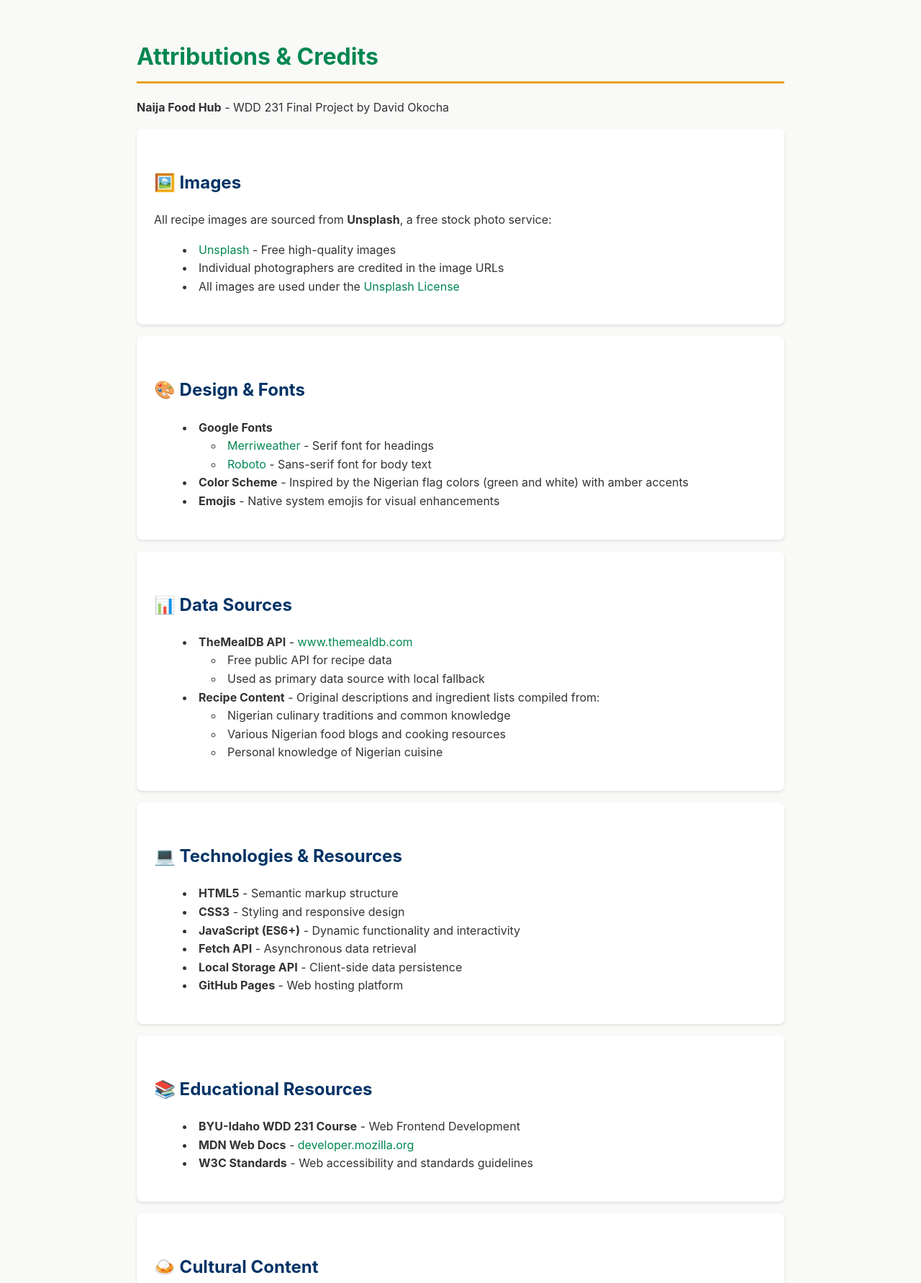
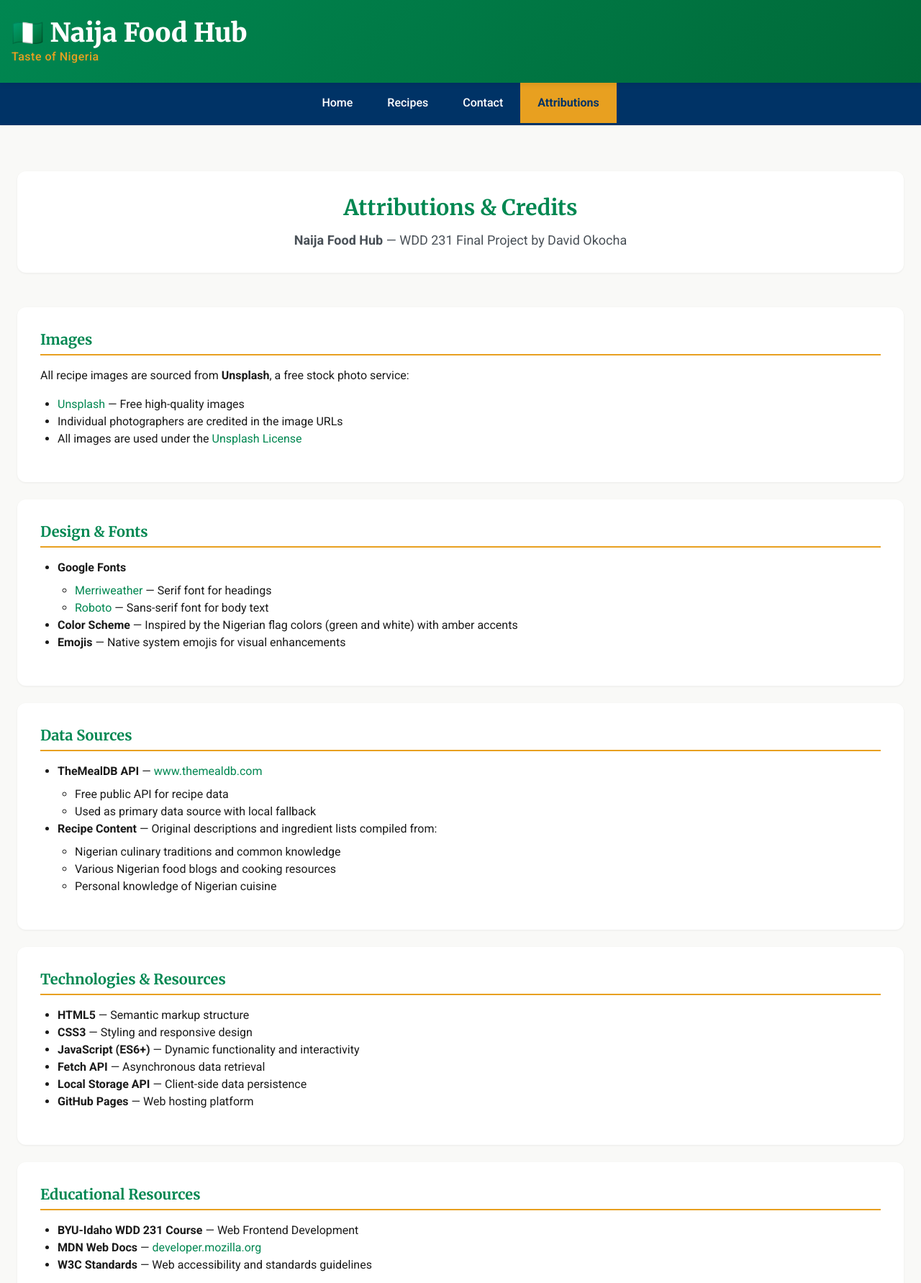
Before and after one commit to MonarchCorps/wdd231, a plain HTML site: page final/attributions.html in a window 1280 px wide. Shown: the top 1783 px of the page at 72% size. Drawn offline with Linux system fonts and the light colour scheme.

Commit message:
Enhance attributions page with improved structure and additional metadata; update contact, index, recipes, and thank you pages with optimized Open Graph tags and script inclusion

```diff
--- a/final/attributions.html
+++ b/final/attributions.html
@@ -4,55 +4,98 @@
 <head>
     <meta charset="UTF-8">
     <meta name="viewport" content="width=device-width, initial-scale=1.0">
-    <title>Attributions - Naija Food Hub</title>
+    <title>Attributions & Credits - Naija Food Hub</title>
     <meta name="description" content="Attribution and credits for content used in Naija Food Hub website.">
     <meta name="author" content="David Okocha">
+
+    <meta property="og:title" content="Naija Food Hub - Source Attributions & Credits">
+    <meta property="og:description"
+        content="Credits and attributions for images, fonts, data sources, and technologies used in building Naija Food Hub.">
+    <meta property="og:type" content="website">
+    <meta property="og:url" content="https://monarchcorps.github.io/wdd231/final/attributions.html">
+    <meta property="og:image" content="https://monarchcorps.github.io/wdd231/final/images/jollof_rice.webp">
+
+    <link rel="icon" type="image/svg+xml" href="images/favicon.svg">
+
+    <link rel="preconnect" href="https://fonts.googleapis.com">
+    <link rel="preconnect" href="https://fonts.gstatic.com" crossorigin>
+    <link
+        href="https://fonts.googleapis.com/css2?family=Merriweather:wght@400;700;900&family=Roboto:wght@400;500;700&display=swap"
+        rel="stylesheet">
+
+    <link rel="stylesheet" href="styles/base.css">
+    <link rel="stylesheet" href="styles/layout.css">
+    <link rel="stylesheet" href="styles/components.css">
+    <link rel="stylesheet" href="styles/responsive.css">
     <link rel="stylesheet" href="styles/attributions.css">
+
+    <script src="scripts/main.js" type="module" defer></script>
 </head>
 
 <body>
-    <h1>Attributions & Credits</h1>
-    <p><strong>Naija Food Hub</strong> - WDD 231 Final Project by David Okocha</p>
+    <header>
+        <div class="header-container">
+            <div class="logo">
+                <h1>🇳🇬 Naija Food Hub</h1>
+                <p class="tagline">Taste of Nigeria</p>
+            </div>
+            <button class="hamburger" id="hamburger" aria-label="Toggle navigation menu" aria-expanded="false">
+                <span class="bar"></span>
+                <span class="bar"></span>
+                <span class="bar"></span>
+            </button>
+        </div>
+    </header>
 
-    <div class="section">
-        <h2>🖼️ Images</h2>
+    <nav id="nav">
+        <ul class="nav-menu">
+            <li><a href="index.html">Home</a></li>
+            <li><a href="recipes.html">Recipes</a></li>
+            <li><a href="contact.html">Contact</a></li>
+            <li><a href="attributions.html" class="active" aria-current="page">Attributions</a></li>
+        </ul>
+    </nav>
+
+    <main>
+        <div class="attributions-header">
+            <h2>Attributions &amp; Credits</h2>
+            <p><strong>Naija Food Hub</strong> &mdash; WDD 231 Final Project by David Okocha</p>
+        </div>
+
+        <div class="attribution-section">
+            <h3>Images</h3>
             <p>All recipe images are sourced from <strong>Unsplash</strong>, a free stock photo service:</p>
             <ul>
-            <li><a href="https://unsplash.com" target="_blank">Unsplash</a> - Free high-quality images</li>
+                <li><a href="https://unsplash.com" target="_blank" rel="noopener">Unsplash</a> &mdash; Free high-quality images</li>
                 <li>Individual photographers are credited in the image URLs</li>
-            <li>All images are used under the <a href="https://unsplash.com/license" target="_blank">Unsplash
-                    License</a></li>
+                <li>All images are used under the <a href="https://unsplash.com/license" target="_blank" rel="noopener">Unsplash License</a></li>
             </ul>
         </div>
 
-    <div class="section">
-        <h2>🎨 Design & Fonts</h2>
+        <div class="attribution-section">
+            <h3>Design &amp; Fonts</h3>
             <ul>
                 <li><strong>Google Fonts</strong>
                     <ul>
-                    <li><a href="https://fonts.google.com/specimen/Merriweather" target="_blank">Merriweather</a> -
-                        Serif font for headings</li>
-                    <li><a href="https://fonts.google.com/specimen/Roboto" target="_blank">Roboto</a> - Sans-serif font
-                        for body text</li>
+                        <li><a href="https://fonts.google.com/specimen/Merriweather" target="_blank" rel="noopener">Merriweather</a> &mdash; Serif font for headings</li>
+                        <li><a href="https://fonts.google.com/specimen/Roboto" target="_blank" rel="noopener">Roboto</a> &mdash; Sans-serif font for body text</li>
                     </ul>
                 </li>
-            <li><strong>Color Scheme</strong> - Inspired by the Nigerian flag colors (green and white) with amber
-                accents</li>
-            <li><strong>Emojis</strong> - Native system emojis for visual enhancements</li>
+                <li><strong>Color Scheme</strong> &mdash; Inspired by the Nigerian flag colors (green and white) with amber accents</li>
+                <li><strong>Emojis</strong> &mdash; Native system emojis for visual enhancements</li>
             </ul>
         </div>
 
-    <div class="section">
-        <h2>📊 Data Sources</h2>
+        <div class="attribution-section">
+            <h3>Data Sources</h3>
             <ul>
-            <li><strong>TheMealDB API</strong> - <a href="https://www.themealdb.com"
-                    target="_blank">www.themealdb.com</a>
+                <li><strong>TheMealDB API</strong> &mdash; <a href="https://www.themealdb.com" target="_blank" rel="noopener">www.themealdb.com</a>
                     <ul>
                         <li>Free public API for recipe data</li>
                         <li>Used as primary data source with local fallback</li>
                     </ul>
                 </li>
-            <li><strong>Recipe Content</strong> - Original descriptions and ingredient lists compiled from:
+                <li><strong>Recipe Content</strong> &mdash; Original descriptions and ingredient lists compiled from:
                     <ul>
                         <li>Nigerian culinary traditions and common knowledge</li>
                         <li>Various Nigerian food blogs and cooking resources</li>
@@ -62,30 +105,29 @@
             </ul>
         </div>
 
-    <div class="section">
-        <h2>💻 Technologies & Resources</h2>
+        <div class="attribution-section">
+            <h3>Technologies &amp; Resources</h3>
             <ul>
-            <li><strong>HTML5</strong> - Semantic markup structure</li>
-            <li><strong>CSS3</strong> - Styling and responsive design</li>
-            <li><strong>JavaScript (ES6+)</strong> - Dynamic functionality and interactivity</li>
-            <li><strong>Fetch API</strong> - Asynchronous data retrieval</li>
-            <li><strong>Local Storage API</strong> - Client-side data persistence</li>
-            <li><strong>GitHub Pages</strong> - Web hosting platform</li>
+                <li><strong>HTML5</strong> &mdash; Semantic markup structure</li>
+                <li><strong>CSS3</strong> &mdash; Styling and responsive design</li>
+                <li><strong>JavaScript (ES6+)</strong> &mdash; Dynamic functionality and interactivity</li>
+                <li><strong>Fetch API</strong> &mdash; Asynchronous data retrieval</li>
+                <li><strong>Local Storage API</strong> &mdash; Client-side data persistence</li>
+                <li><strong>GitHub Pages</strong> &mdash; Web hosting platform</li>
             </ul>
         </div>
 
-    <div class="section">
-        <h2>📚 Educational Resources</h2>
+        <div class="attribution-section">
+            <h3>Educational Resources</h3>
             <ul>
-            <li><strong>BYU-Idaho WDD 231 Course</strong> - Web Frontend Development</li>
-            <li><strong>MDN Web Docs</strong> - <a href="https://developer.mozilla.org"
-                    target="_blank">developer.mozilla.org</a></li>
-            <li><strong>W3C Standards</strong> - Web accessibility and standards guidelines</li>
+                <li><strong>BYU-Idaho WDD 231 Course</strong> &mdash; Web Frontend Development</li>
+                <li><strong>MDN Web Docs</strong> &mdash; <a href="https://developer.mozilla.org" target="_blank" rel="noopener">developer.mozilla.org</a></li>
+                <li><strong>W3C Standards</strong> &mdash; Web accessibility and standards guidelines</li>
             </ul>
         </div>
 
-    <div class="section">
-        <h2>🍛 Cultural Content</h2>
+        <div class="attribution-section">
+            <h3>Cultural Content</h3>
             <p>All information about Nigerian cuisine, dishes, and cooking traditions is based on:</p>
             <ul>
                 <li>Nigerian cultural heritage and common knowledge</li>
@@ -93,20 +135,42 @@
                 <li>Regional variations across Nigeria (Northern, Southern, Eastern, Western, South-South)</li>
                 <li>Contemporary Nigerian cooking practices</li>
             </ul>
-        <p><strong>Note:</strong> This website is created for educational purposes as part of a web development course
-            project.</p>
+            <p><strong>Note:</strong> This website is created for educational purposes as part of a web development course project.</p>
         </div>
 
-    <div class="section">
-        <h2>⚖️ License & Usage</h2>
-        <p>This website was created as a student project for WDD 231 at BYU-Idaho. All original content is &copy; 2026
-            David Okocha.</p>
+        <div class="attribution-section">
+            <h3>License &amp; Usage</h3>
+            <p>This website was created as a student project for WDD 231 at BYU-Idaho. All original content is &copy; 2026 David Okocha.</p>
             <p>Third-party content is used according to their respective licenses and attributions listed above.</p>
         </div>
+    </main>
 
     <footer>
-        <p><a href="index.html">← Back to Home</a></p>
-        <p>&copy; 2026 Naija Food Hub | David Okocha | WDD 231 Final Project</p>
+        <div class="footer-container">
+            <div class="footer-section">
+                <h3>Naija Food Hub</h3>
+                <p>Bringing authentic Nigerian cuisine to the world</p>
+            </div>
+            <div class="footer-section">
+                <h3>Quick Links</h3>
+                <ul>
+                    <li><a href="index.html">Home</a></li>
+                    <li><a href="recipes.html">Recipes</a></li>
+                    <li><a href="contact.html">Contact</a></li>
+                    <li><a href="attributions.html">Attributions</a></li>
+                </ul>
+            </div>
+            <div class="footer-section">
+                <h3>Resources</h3>
+                <ul>
+                    <li><a href="siteplan.html">Site Plan</a></li>
+                </ul>
+            </div>
+        </div>
+        <div class="footer-bottom">
+            <p>&copy; <span id="currentyear"></span> Naija Food Hub | David Okocha | WDD 231 Final Project</p>
+            <p id="lastModified"></p>
+        </div>
     </footer>
 </body>
 
--- a/final/styles/attributions.css
+++ b/final/styles/attributions.css
@@ -1,53 +1,48 @@
-body {
-    font-family: -apple-system, BlinkMacSystemFont, 'Segoe UI', Roboto, sans-serif;
-    line-height: 1.6;
-    max-width: 900px;
-    margin: 0 auto;
-    padding: 2rem;
-    background-color: #f9f9f7;
+.attributions-header {
+    text-align: center;
+    margin-bottom: var(--space-2xl);
+    padding: var(--space-xl) var(--space-md);
+    background-color: var(--bg-secondary);
+    border-radius: var(--radius-lg);
+    box-shadow: var(--shadow-sm);
 }
 
-h1 {
-    color: #008751;
-    border-bottom: 3px solid #E8A020;
-    padding-bottom: 0.5rem;
+.attributions-header h2 {
+    color: var(--green);
+    margin-bottom: var(--space-sm);
 }
 
-h2 {
-    color: #003366;
-    margin-top: 2rem;
+.attributions-header p {
+    color: var(--text-secondary);
+    font-size: var(--font-size-lg);
+    margin: 0;
 }
 
-p,
-li {
-    color: #333;
+.attribution-section {
+    background: var(--bg-secondary);
+    padding: var(--space-xl);
+    margin-bottom: var(--space-lg);
+    border-radius: var(--radius-lg);
+    box-shadow: var(--shadow-sm);
+    max-width: var(--max-width-xl);
+    margin-left: auto;
+    margin-right: auto;
 }
 
-a {
-    color: #008751;
-    text-decoration: none;
+.attribution-section h3 {
+    color: var(--green);
+    margin-bottom: var(--space-md);
+    padding-bottom: var(--space-xs);
+    border-bottom: 2px solid var(--amber);
+    font-size: var(--font-size-xl);
 }
 
-a:hover {
-    text-decoration: underline;
+.attribution-section ul {
+    list-style: disc;
+    padding-left: var(--space-lg);
 }
 
-.section {
-    background: white;
-    padding: 1.5rem;
-    margin: 1rem 0;
-    border-radius: 8px;
-    box-shadow: 0 2px 4px rgba(0, 0, 0, 0.1);
+.attribution-section ul ul {
+    list-style: circle;
+    margin-top: var(--space-xs);
 }
-
-ul {
-    list-style-position: inside;
-}
-
-footer {
-    margin-top: 3rem;
-    padding-top: 1rem;
-    border-top: 2px solid #e8a020;
-    text-align: center;
-    color: #666;
-}
--- a/final/styles/components.css
+++ b/final/styles/components.css
@@ -241,6 +241,7 @@
 }
 
 .hamburger {
+    display: flex;
     flex-direction: column;
     gap: 5px;
     background: none;
--- a/final/styles/layout.css
+++ b/final/styles/layout.css
@@ -45,6 +45,12 @@
     padding: 0;
     max-width: var(--max-width-xl);
     margin: 0 auto;
+    display: none;
+    flex-direction: column;
+}
+
+.nav-menu.active {
+    display: flex;
 }
 
 .nav-menu li {
```
Also changed, not shown: final/contact.html (+4 -3 lines), final/index.html (+20 -9 lines), final/recipes.html (+3 -4 lines), final/styles/responsive.css (+0 -13 lines), final/thankyou.html (+10 -2 lines). Lines whose indentation alone changed are shown as unchanged.
